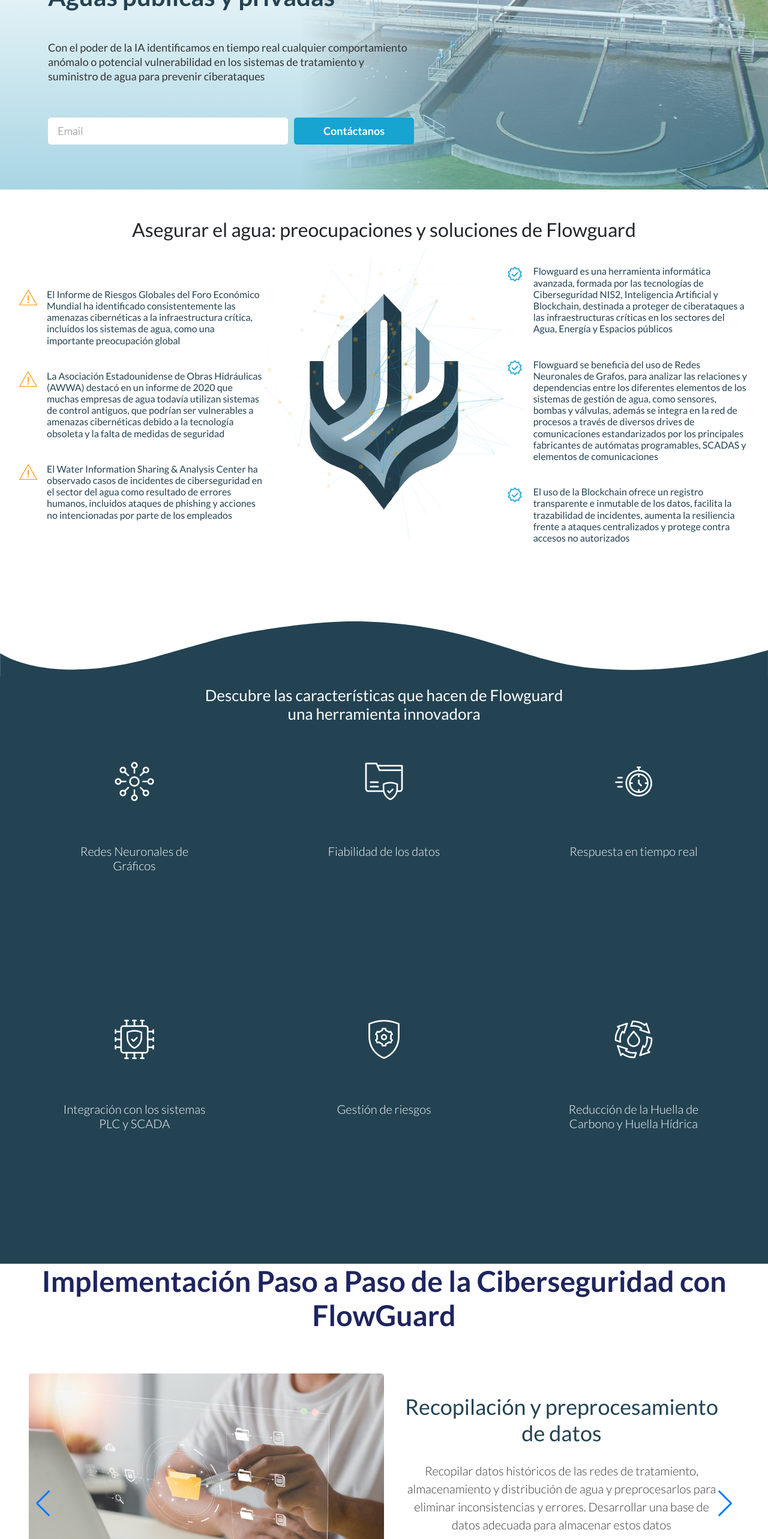
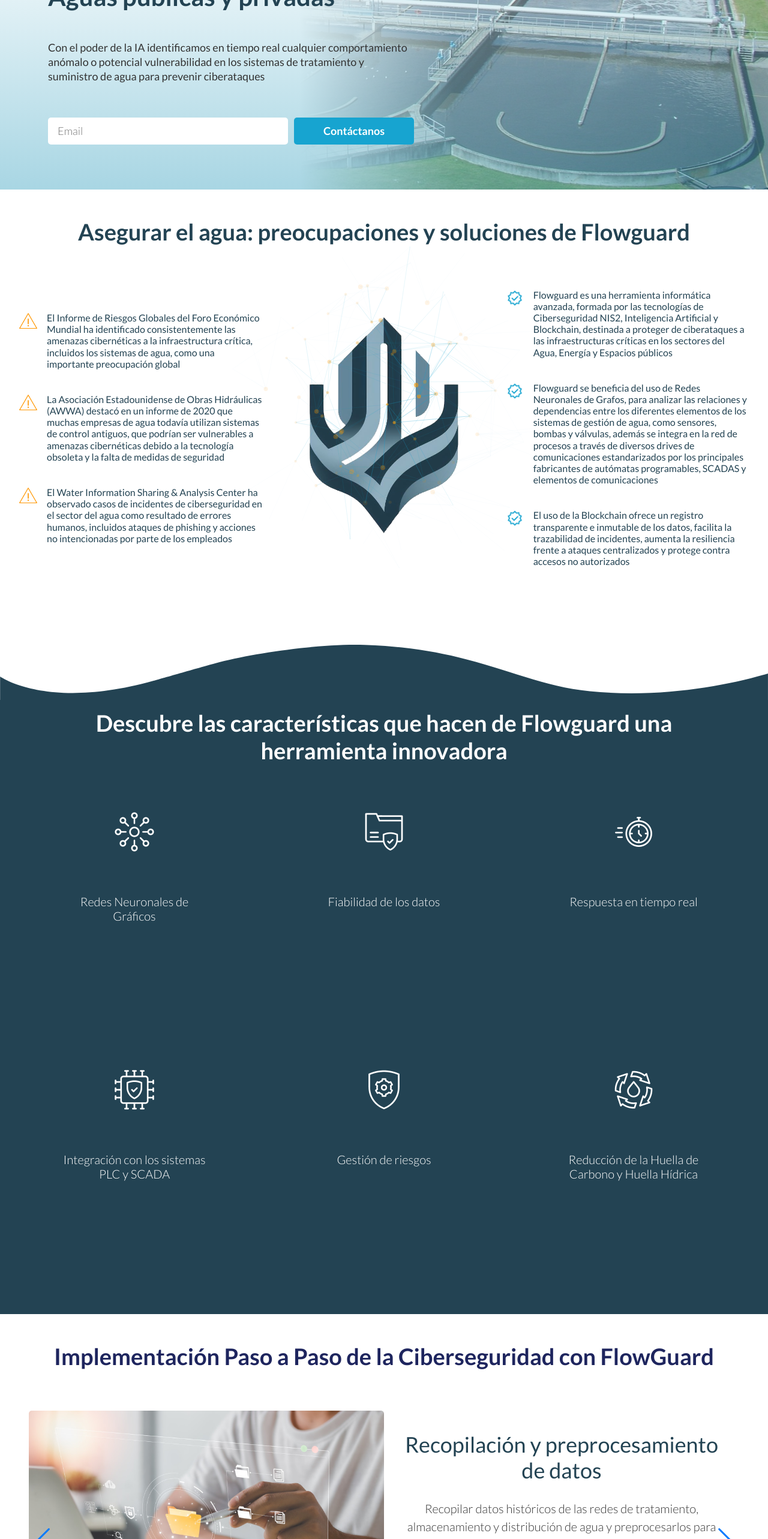
Before and after one commit to telcash/flowguard_frontend, a React (Create React App) app: page / in a window 1280 px wide. Shown: the part 234-2800 px from the top of the page at 60% size. Built offline with nearby package versions, Linux system fonts and the light colour scheme.

Commit message:
Ajustados estilos

```diff
--- a/src/components/slide-card/slide-card.css
+++ b/src/components/slide-card/slide-card.css
@@ -42,6 +42,11 @@
 @media only screen and (max-width: 768px) {
     .fg__slideCard {
         flex-direction: column;
+    }
+
+    .fg__slideCard-info h3{
+        font-size: 22px;
+        padding-bottom: 1.25rem;
     }
 }
 
--- a/src/containers/features/features.css
+++ b/src/containers/features/features.css
@@ -19,12 +19,12 @@
 }
 
 .fg__features-container h2 {
-    width: 50%;
+    width: 100%;
     text-align: center;
     color: white;
-    font-size: 26px;
-    font-weight: bolder;
-    padding-bottom: 2rem;
+    font-size: 38px;
+    font-weight: 700;
+    padding: 0 5rem 3rem 5rem;
 }
 
 .fg__features_cards {
@@ -71,7 +71,8 @@
     }
 
     .fg__features-container h2 {
-        font-size: 36px;
+        font-size: 22px;
+        padding: 1rem 1rem 2rem 1rem;
     }
 
     .fg__features_cards {
--- a/src/containers/flowguard/flowguard.css
+++ b/src/containers/flowguard/flowguard.css
@@ -14,6 +14,13 @@
     display: grid;
     grid-template-columns: 1fr 1fr 1fr;
     grid-template-rows: 1fr;
+}
+
+.fg__flowguard-title h2{
+    font-size: 38px;
+    font-weight: 700;
+    color: var(--primary-color);
+    padding-bottom: 2rem;
 }
 
 .fg__flowguard-info-text-left, .fg__flowguard-info-text-right {
@@ -110,8 +117,19 @@
         padding: 0 1rem;
     }
 
+    .fg__flowguard-background {
+        display: none;
+    }
+
+    .fg__flowguard-title h2{
+        font-size: 22px;
+        font-weight: 700;
+        color: var(--primary-color);
+        padding: 2rem 2rem 1rem 2rem;
+        text-align: center;
+    }
+
     .fg__flowguard-info {
-        margin: 3rem 0 0 0;
         padding-left: 1rem;
         padding-right: 1rem;
         grid-template-columns: 1fr;
@@ -130,7 +148,7 @@
         grid-row-end: 2;
         font-size: 16px;
         padding: 0 0.75rem;
-        justify-content: flex-end;
+        justify-content: flex-start;
     }
 
     .fg__flowguard-info-text-left li {
@@ -145,10 +163,6 @@
         font-size: 16px;
         padding: 0 0.75rem;
         justify-content: flex-start;
-    }
-
-    .fg__flowguard-info-text-right li {
-        margin-top: 1rem;
     }
 
     .fg__flowguard-info ul {
--- a/src/containers/process/process.css
+++ b/src/containers/process/process.css
@@ -17,7 +17,7 @@
 
 .fg__process-container h1:first-child {
     color: #1E255E;
-    font-size: 50px;
+    font-size: 38px;
     font-weight: 700;
     text-align: center;
 }
@@ -32,16 +32,17 @@
     }
 
     .fg__process-container h1:first-child {
-        font-size: 36px;
+        font-size: 22px;
+        padding-top: 2rem;
     }
 }
 
 @media (min-width: 768px) and (max-width: 1600px) {
     .fg__process-container {
-        padding: 0 3rem;
+        padding: 3rem 3rem 0 3rem;
     }
 
     .fg__process-container h1:first-child {
-        font-size: 48px;
+        font-size: 38px;
     }
 }
```
